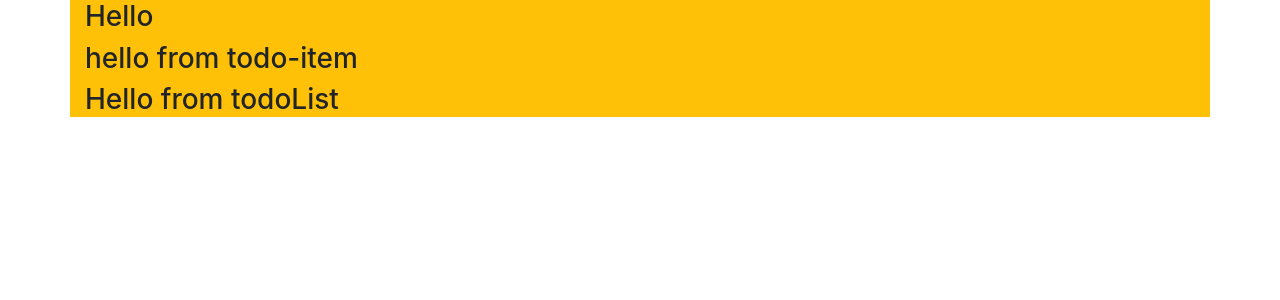
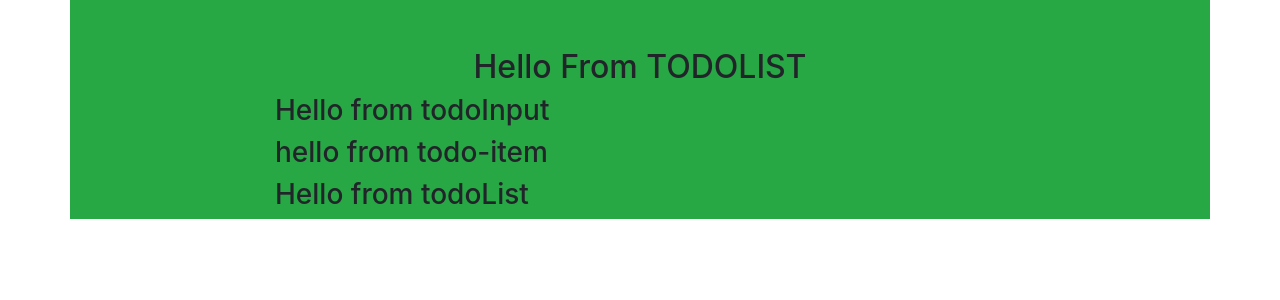
Before and after one commit to aditikonde/React-Todo-List, a React (Create React App) app: page / in a window 1280 px wide. Shown: the top 300 px of the page. Built offline with nearby package versions, Linux system fonts and the light colour scheme.

Commit message:
App components added

```diff
--- a/src/App.js
+++ b/src/App.js
@@ -1,17 +1,61 @@
-import React from "react";
+import React, { Component } from "react";
 import uuid from "uuid";
 import "bootstrap/dist/css/bootstrap.min.css";
 import TodoList from "./components/TodoList";
+import TodoInput from "./components/TodoInput";
 
-function App() {
-  return (
-    <div className="App">
-      <div className="container bg-warning">
-        <h3>Hello</h3>
-        <TodoList />
-      </div>
-    </div>
-  );
+export default class App extends Component {
+  state = {
+    items: [
+      { id: 1, title: "Order Medicines" },
+      { id: 2, title: "Do laundry" }
+    ],
+    // id: uuid(),
+    item: "",
+    editItem: false
+  };
+
+  handleSubmit = e => {
+    console.log("handle Submit");
+  };
+  handleChange = e => {
+    console.log("handle Change");
+  };
+  clearList = () => {
+    console.log("Clear List");
+  };
+  handleDelete = id => {
+    console.log("handle Delete");
+  };
+  handleEdit = id => {
+    console.log("handle Edit");
+  };
+
+  render() {
+    return (
+      <section>
+        <div className="container bg-success">
+          <div className="row">
+            <div className="col-10 mx-auto col-md-8 mt-5">
+              <h2 className="text-capitalize text-center">
+                Hello from TODOLIST
+              </h2>
+              <TodoInput
+                item={this.state.item}
+                handleSubmit={this.handleSubmit}
+                handleChange={this.handleChange}
+                handleEdit={this.handleEdit}
+              />
+              <TodoList
+                item={this.state.items}
+                handleEdit={this.handleEdit}
+                handleDelete={this.handleDelete}
+                clearList={this.clearList}
+              />
+            </div>
+          </div>
+        </div>
+      </section>
+    );
+  }
 }
-
-export default App;
```
